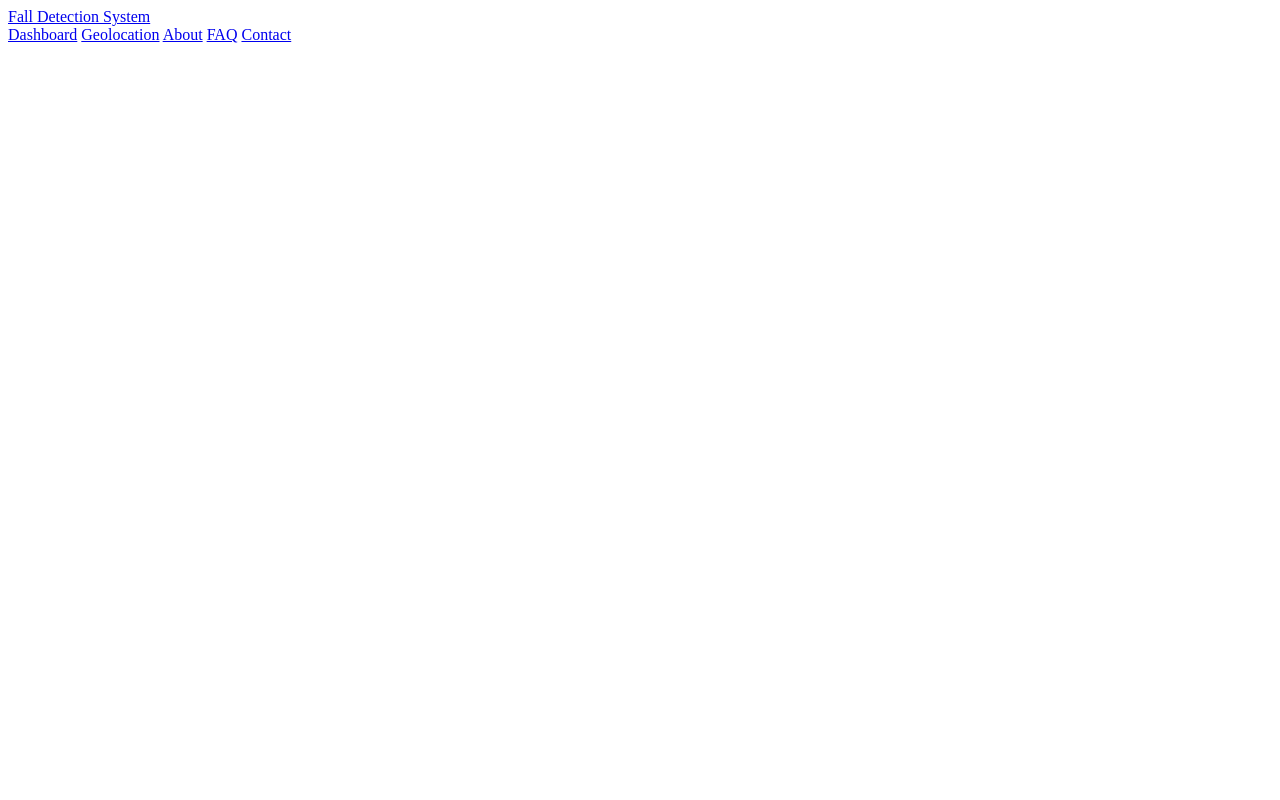
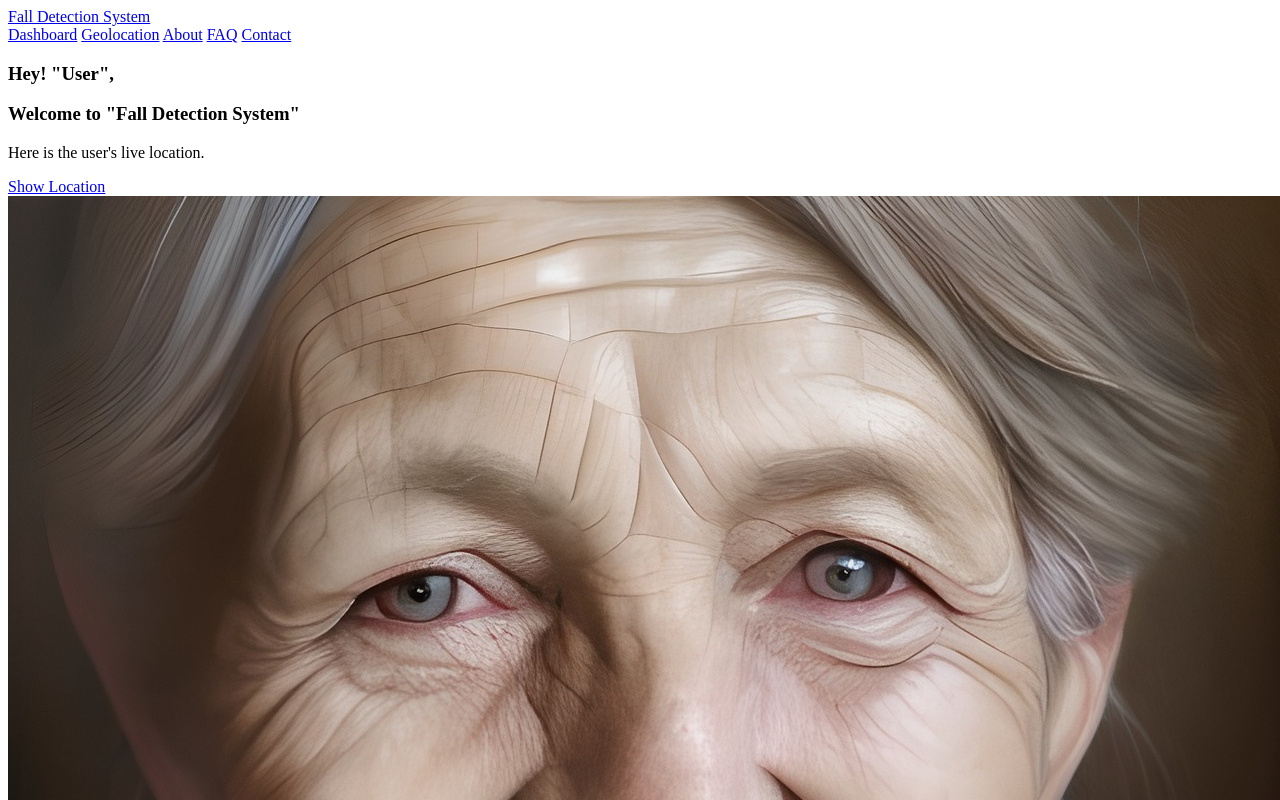
Before and after one commit to Naman-Gururani/Safe-Stride, a plain HTML site: page index.html in a window 1280 px wide. Shown: the top 800 px of the page. Drawn offline with Linux system fonts and the light colour scheme.

Commit message:
Added Dashboard section(Home page) to the site.

```diff
--- a/index.html
+++ b/index.html
@@ -6,6 +6,7 @@
         <meta name="viewport" content="width=device-width, initial-scale=1.0" />
         <title>Fall Detection</title>
         <link rel="stylesheet" href="style.css" />
+        <link rel="icon" href="Icon.jfif" />
     </head>
     <body>
         <header class="header">
@@ -18,5 +19,18 @@
                 <a href="#" class="active">Contact</a>
             </nav>
         </header>
+        <section class="dashboard" id="dashboard">
+            <div class="dashboard-content">
+                <h3>Hey! "User",</h3>
+                <h3>Welcome to <span>"Fall Detection System"</span></h3>
+                <p>
+                    Here is the user's live location.
+                </p>
+                <a href="#geolocation" class="btn">Show Location</a>
+            </div>
+            <div class="dashboard-img">
+                <img src="grandma.jfif" alt="Profile Pic">
+            </div>
+        </section>
     </body>
 </html>
```
